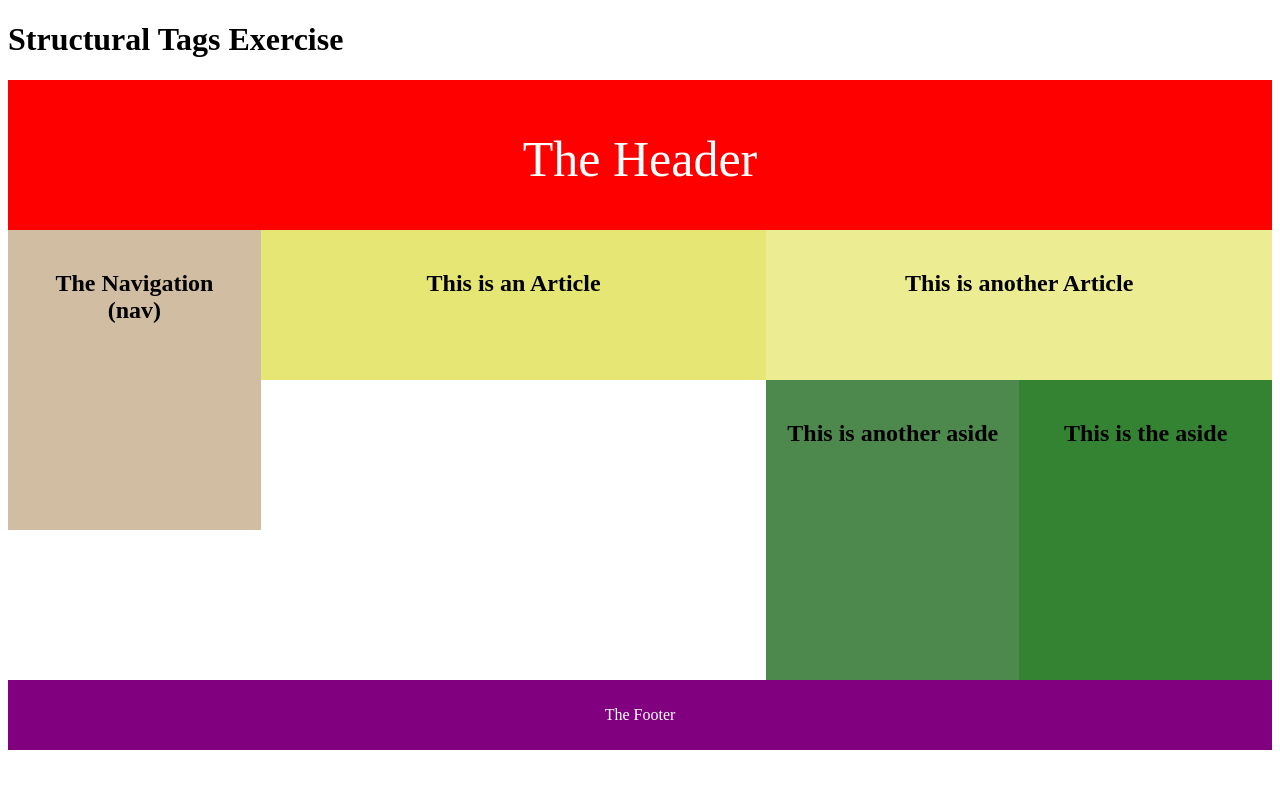
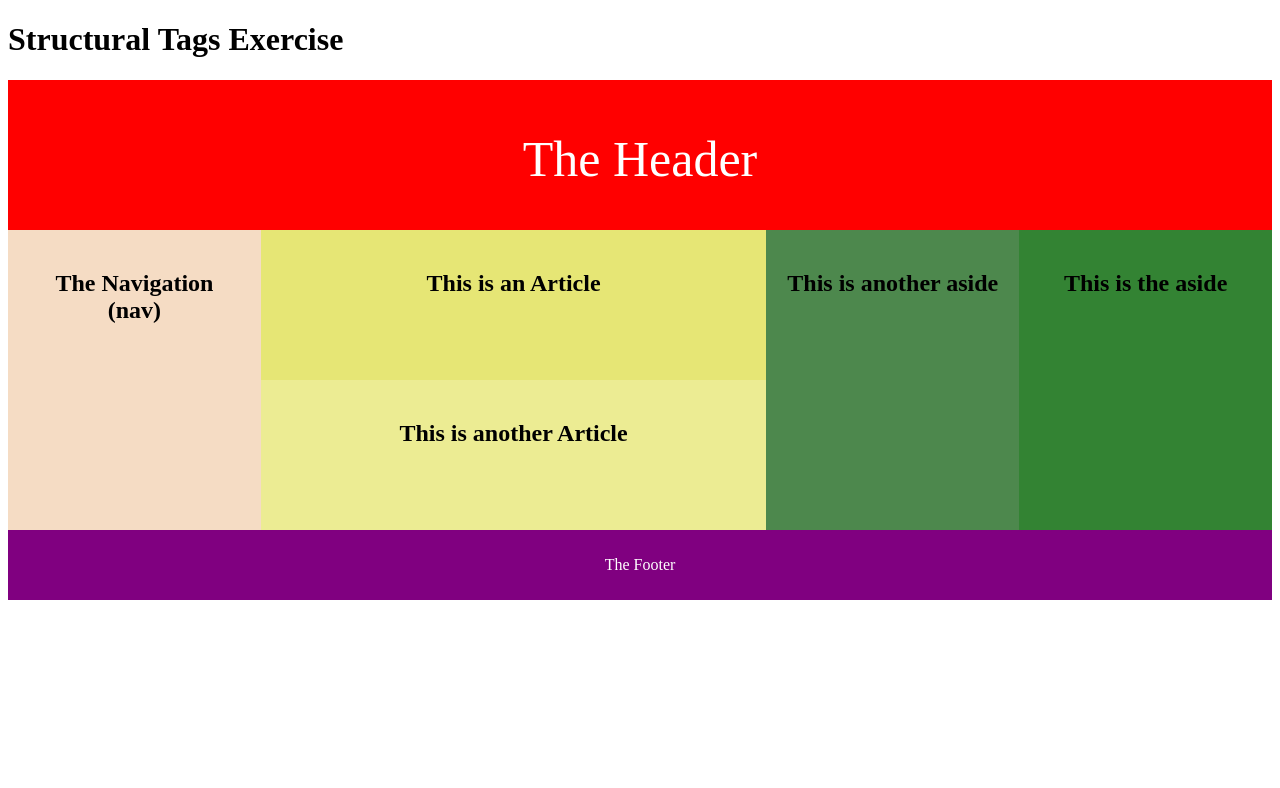
Before and after one commit to jordanbr20/Example-Website, a plain HTML site: page index.html in a window 1280 px wide. Drawn offline with Linux system fonts and the light colour scheme.

Commit message:
Finished found the issue :)

```diff
--- a/index.html
+++ b/index.html
@@ -19,15 +19,15 @@
         <article style="background-color: rgb(230, 230, 117)">
             <h2>This is an Article</h2>
         </article>
-        <article style="background-color: rgb(236, 236, 147)">
-            <h2>This is another Article</h2>
-        </article>
         <aside style="background-color: rgb(51, 131, 51)">
             <h2>This is the aside</h2>
         </aside>
         <aside style="background-color: rgb(77, 136, 77)">
             <h2>This is another aside</h2>
         </aside>
+        <article style="background-color: rgb(236, 236, 147)">
+            <h2>This is another Article</h2>
+        </article>
     </section>
     <footer>
         <p>The Footer</p>
--- a/style.css
+++ b/style.css
@@ -24,7 +24,7 @@ nav{
     float: left;
     height: 300px;
     width: 20%;
-    background-color: rgb(209, 189, 162);
+    background: #f5dcc4;
     padding: 20px;
 }
 
```
